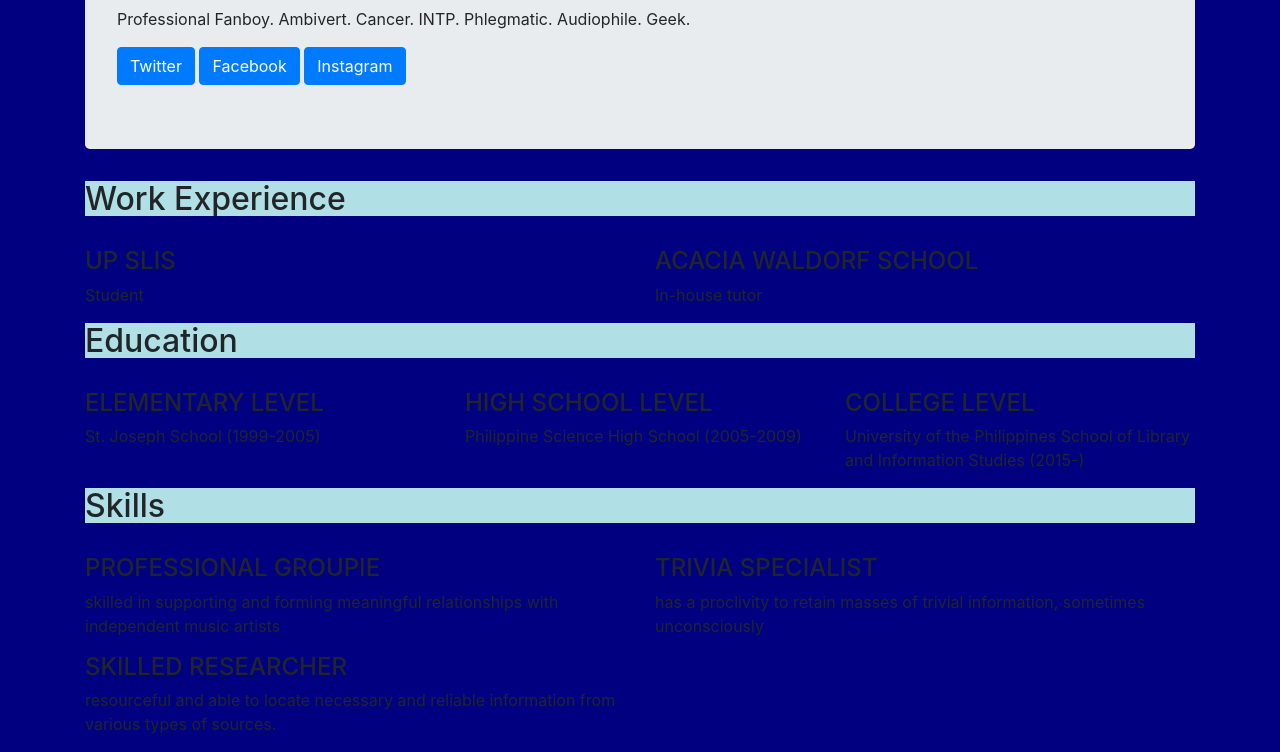
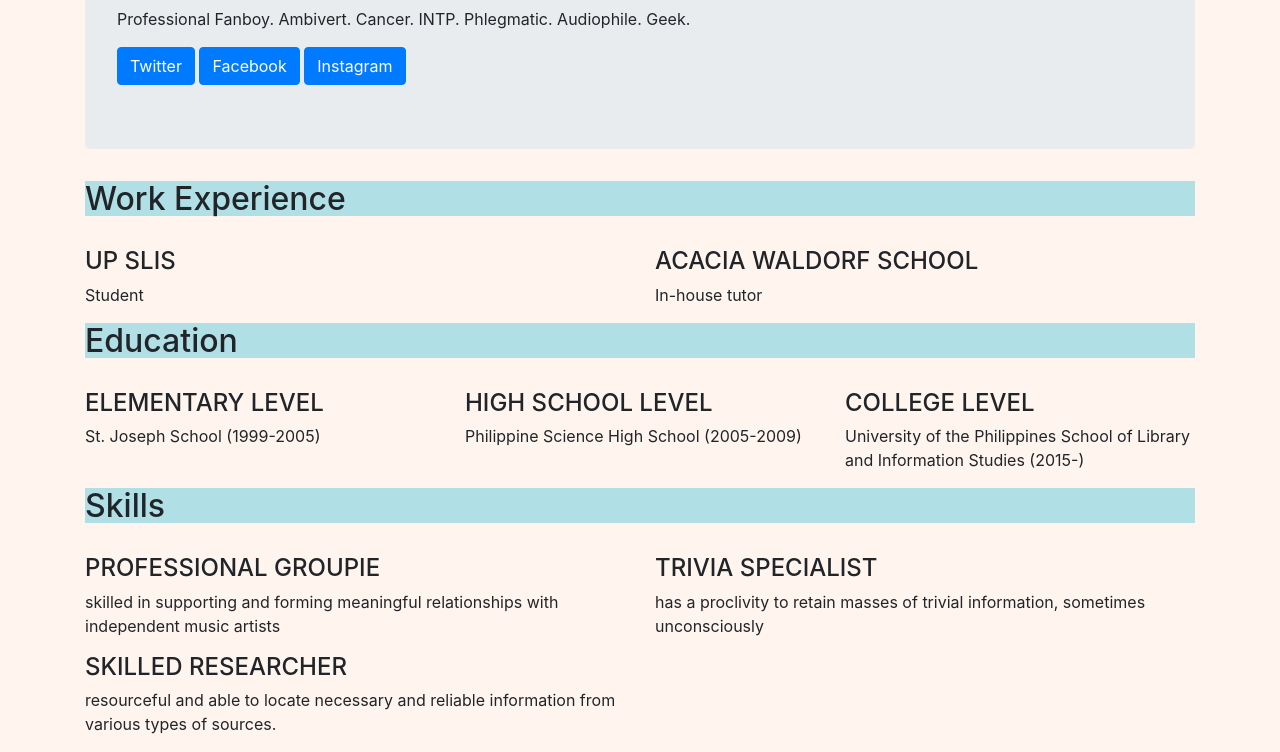
Before and after one commit to mldolorico/myCV, a PHP site: page / in a window 1280 px wide. Shown: the part 409-1161 px from the top of the page. Run offline with PHP 8.4, Linux system fonts and the light colour scheme.

Commit message:
Update custom.css

```diff
--- a/css/custom.css
+++ b/css/custom.css
@@ -1,5 +1,5 @@
 html body {
-    background-color: navy;
+    background-color: #FFF5EE;
 
 }
 
```
